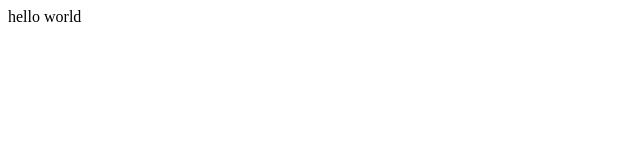
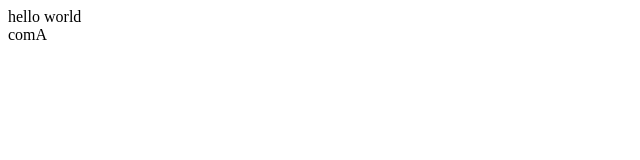
Before and after one commit to theydy/vue-analysis-case, a Vue app: page / in a window 1280 px wide. Shown: the top 160 px of the page, without its empty margins (0-640 px from the left). Built offline with nearby package versions, Linux system fonts and the light colour scheme.

Commit message:
异步组件

```diff
--- a/src/App.vue
+++ b/src/App.vue
@@ -1,16 +1,37 @@
 <template>
   <div id="app">
     {{ message }}
+    <comA></comA>
   </div>
 </template>
 
 <script>
+// 普通函数异步组件
+let asyncComA = function (resolve, reject) {
+  require(['./components/comA'], resolve)
+}
+
+// Promise 异步组件
+// let asyncComA = () => import('./components/comA')
+
+// 高级异步组件
+// let asyncComA = () => ({
+//   component: import('./components/comA'),
+//   loading: { template: '<div>loading</div>' },
+//   error: { template: '<div>error</div>' },
+//   delay: 0,
+//   timeout: 3000
+// })
+
 export default {
   name: 'app',
   data () {
     return {
       message: 'hello world'
     }
+  },
+  components: {
+    comA: asyncComA
   }
 }
 </script>
--- /dev/null
+++ b/src/components/comA.vue
@@ -0,0 +1,9 @@
+<template>
+  <div>comA</div>
+</template>
+
+<script>
+export default {
+  name: 'comA'
+}
+</script>
```
Also changed, not shown: public/vue2.5.17-beta.0.js.
